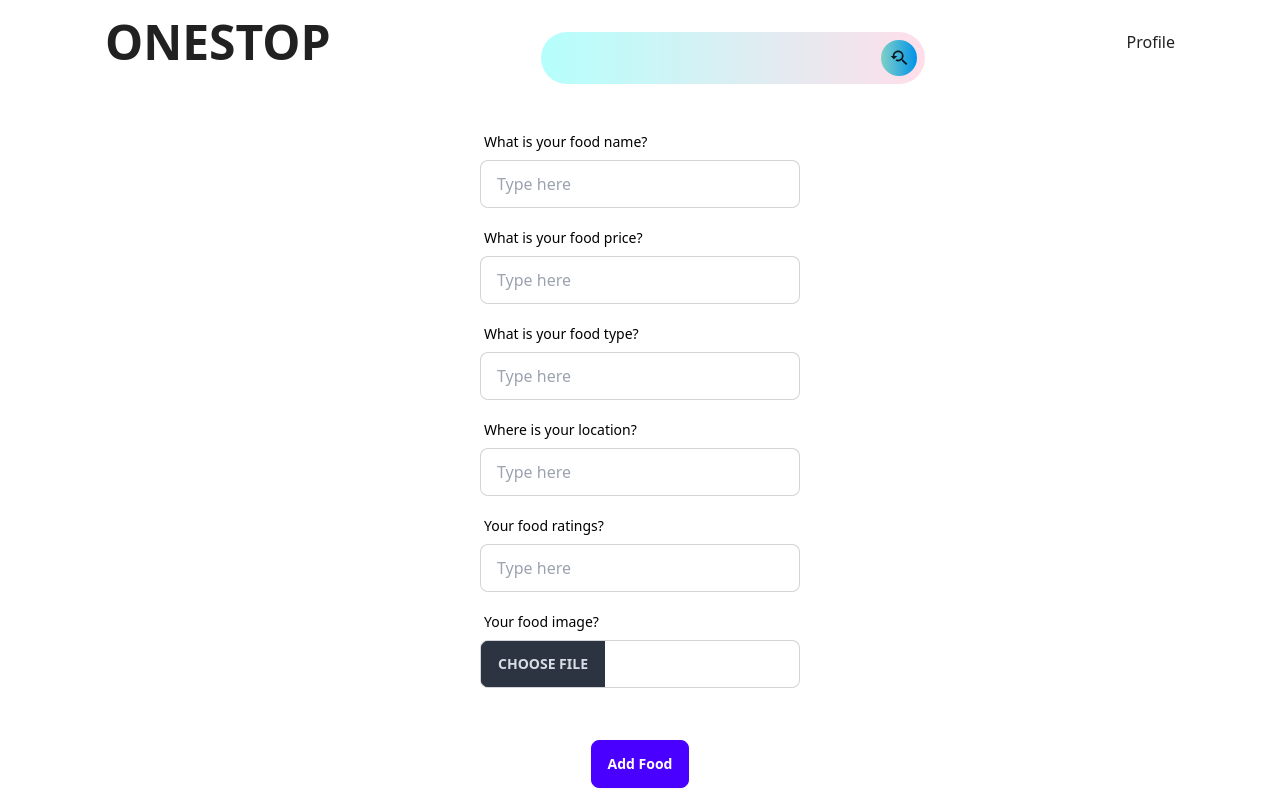
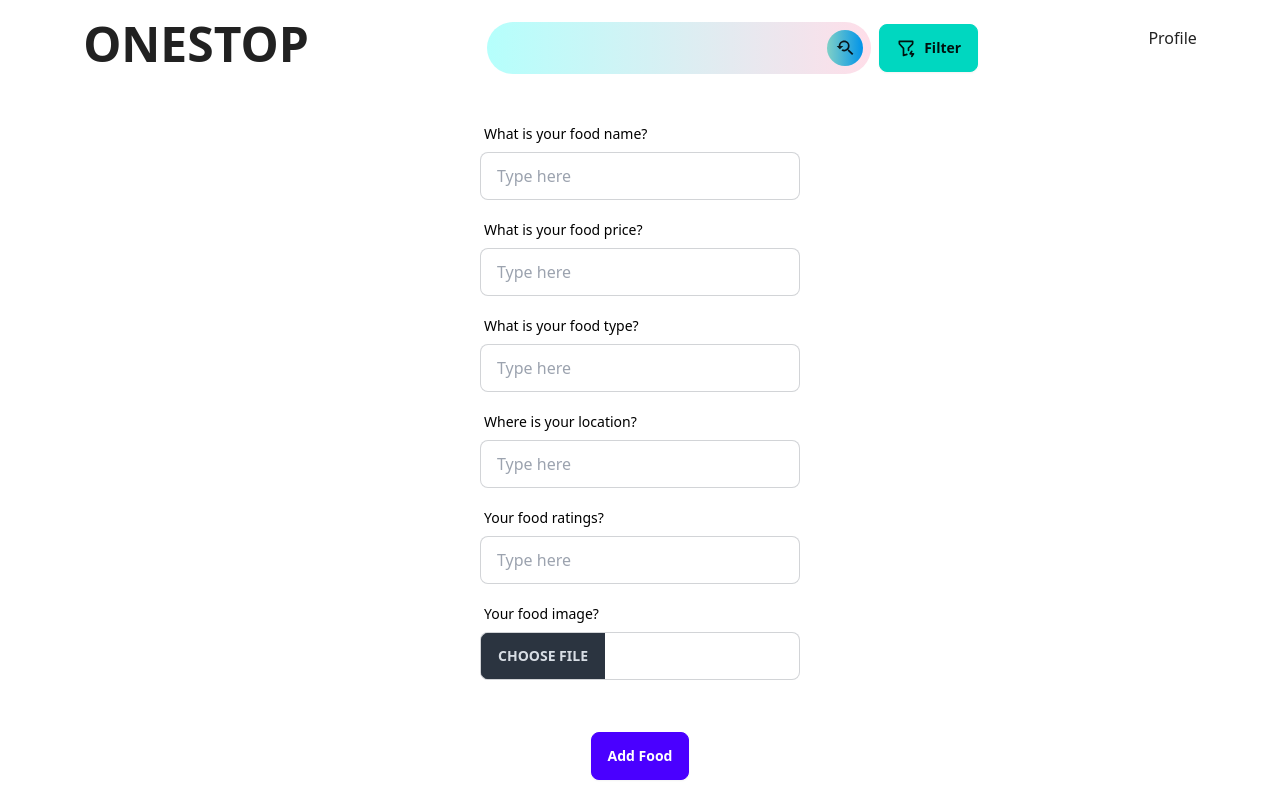
Before and after one commit to SwapnilRoyweb/onestop_restuarent, a React (Vite) app: page /adminHome in a window 1280 px wide. Built offline with nearby package versions, Linux system fonts and the light colour scheme.

Commit message:
filter button added and also some changes applied

```diff
--- a/src/AllData/AllData.jsx
+++ b/src/AllData/AllData.jsx
@@ -15,7 +15,7 @@ const AllData = () => {
 
     return (
         <div className='w-full flex justify-center items-center'>
-            <div className='grid grid-cols-1 md:grid-cols-2 lg:grid-cols-3 gap-8'>
+            <div className='grid grid-cols-1 md:grid-cols-2 lg:grid-cols-3 gap-8 mt-5'>
                 {
                     restuarents.map(restuarent => <RestuarentCard key={restuarent._id} restuarent={restuarent}></RestuarentCard>)
                 }
--- a/src/Shared/Nav/Navbar.jsx
+++ b/src/Shared/Nav/Navbar.jsx
@@ -1,20 +1,30 @@
 import React from 'react';
 import { Link } from 'react-router-dom';
 import { MdYoutubeSearchedFor } from "react-icons/md";
+import { TbFilterBolt } from "react-icons/tb";
 
 const Navbar = () => {
     return (
         <div className='w-full flex flex-row items-center justify-around'>
-            <h1 className='text-3xl lg:text-5xl uppercase font-extrabold'>Onestop</h1>
+            <h1 className='text-3xl lg:text-5xl uppercase font-extrabold mt-3'>Onestop</h1>
 
             {/* Search bar */}
-            <div className='flex flex-col justify-center items-center mt-5 lg:mt-8'>
+            <div className='flex flex-row gap-3 justify-center items-center mt-5'>
                 <label htmlFor="search"></label>
                 <div className='flex flex-row justify-center items-center gap-1'>
                     <input type="text" name="" id="" className='w-11/12 md:w-96 p-3 rounded-full bg-gradient-to-l from-[#FFDEE9] to-[#B5FFFC] text-xl font-semibold' />
                     <button className='bg-gradient-to-l from-[#0093E9] to-[#80D0C7] p-2 rounded-full -ml-12 transition ease-in-out delay-150 hover:scale-125 duration-300 '><MdYoutubeSearchedFor className='text-xl font-bold' /></button>
                 </div>
+                <div className="dropdown dropdown-bottom lg:dropdown-right">
+                    <div tabIndex={0} role="button" className="m-1 btn h-fit btn-accent btn-xs sm:btn-sm md:btn-md"><TbFilterBolt className='text-md md:text-xl' /><span className='font-bold'>Filter</span></div>
+                    <ul tabIndex={0} className="dropdown-content z-[1] menu p-3 shadow bg-white rounded-box w-40 text-black">
+                        <li><a>Item 1</a></li>
+                        <li><a>Item 2</a></li>
+                    </ul>
+                </div>
+                {/* <button className="btn h-fit btn-accent btn-xs sm:btn-sm md:btn-md"></button> */}
             </div>
+
 
             <div>
                 <p>Profile</p>
```
